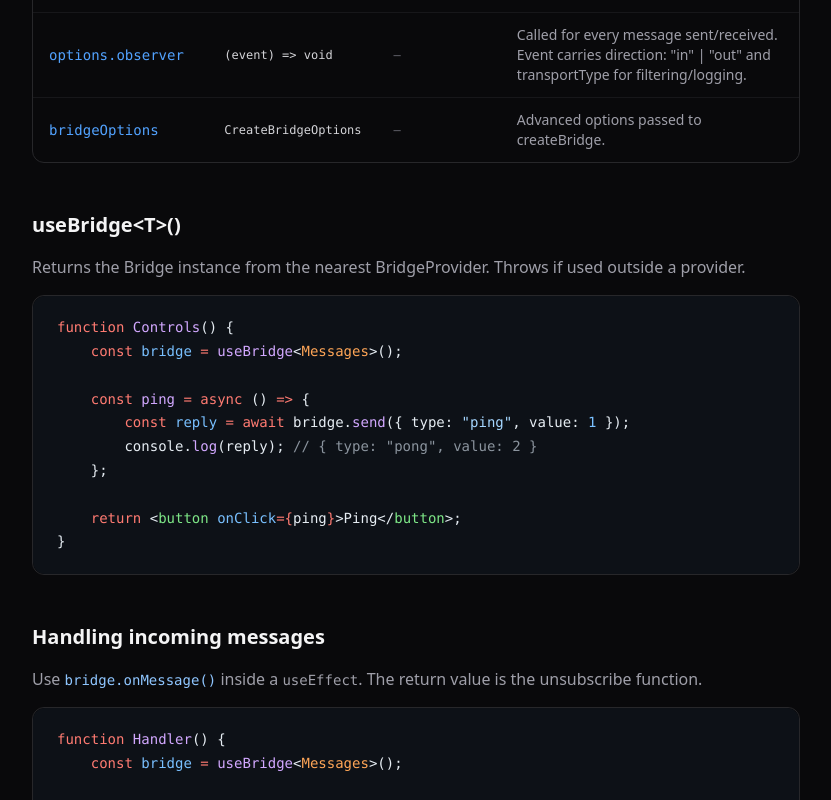
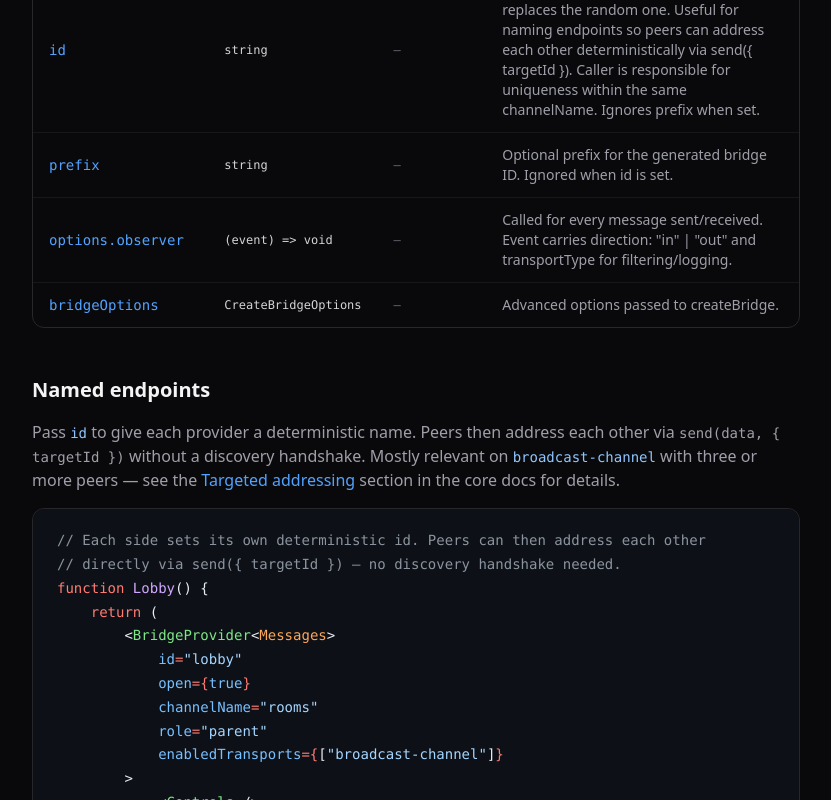
Before and after one commit to mhanzelka/frame-bridge, a Next.js app in the folder apps/web/: page /docs/react-frame-bridge in a window 1280 px wide. Shown: the part 1720-2520 px from the top of the page, without its empty margins (248-1079 px from the left). Built offline with nearby package versions, Linux system fonts and the light colour scheme.

Commit message:
document explicit bridge id and named endpoints in React docs

```diff
--- a/apps/web/app/(main)/docs/frame-bridge/page.tsx
+++ b/apps/web/app/(main)/docs/frame-bridge/page.tsx
@@ -187,7 +187,7 @@ const FrameBridgePage = () => (
             <CodeBlock code={EVENTS} lang="ts" />
         </section>
 
-        <section className="mb-12">
+        <section id="targeted-addressing" className="mb-12">
             <h2 className="mb-4 text-xl font-semibold text-zinc-100">Targeted addressing</h2>
             <p className="mb-4 text-zinc-400">
                 Each bridge has a per-instance{" "}
--- a/apps/web/app/(main)/docs/react-frame-bridge/page.tsx
+++ b/apps/web/app/(main)/docs/react-frame-bridge/page.tsx
@@ -90,6 +90,30 @@ function OpenPopupButton() {
     );
 }`;
 
+const NAMED_ENDPOINTS = `\
+// Each side sets its own deterministic id. Peers can then address each other
+// directly via send({ targetId }) — no discovery handshake needed.
+function Lobby() {
+    return (
+        <BridgeProvider<Messages>
+            id="lobby"
+            open={true}
+            channelName="rooms"
+            role="parent"
+            enabledTransports={["broadcast-channel"]}
+        >
+            <Controls />
+        </BridgeProvider>
+    );
+}
+
+function Controls() {
+    const bridge = useBridge<Messages>();
+    const ping = () =>
+        bridge.send({ type: "ping", value: 1 }, { targetId: "room-42" });
+    return <button onClick={ping}>Ping room-42</button>;
+}`;
+
 const ON_MESSAGE = `\
 function Handler() {
     const bridge = useBridge<Messages>();
@@ -110,7 +134,8 @@ const providerProps = [
     { name: "role", type: '"parent" | "child"', description: "Role of this side." },
     { name: "enabledTransports", type: "TransportType[]", default: '["post-message-channel"]', description: "Which transports to use." },
     { name: "targetOrigin", type: "string", description: 'Required for "post-message-channel".' },
-    { name: "prefix", type: "string", description: "Optional prefix for the bridge ID." },
+    { name: "id", type: "string", description: "Explicit bridge instance id used as-is — replaces the random one. Useful for naming endpoints so peers can address each other deterministically via send({ targetId }). Caller is responsible for uniqueness within the same channelName. Ignores prefix when set." },
+    { name: "prefix", type: "string", description: "Optional prefix for the generated bridge ID. Ignored when id is set." },
     { name: "options.observer", type: "(event) => void", description: 'Called for every message sent/received. Event carries direction: "in" | "out" and transportType for filtering/logging.' },
     { name: "bridgeOptions", type: "CreateBridgeOptions", description: "Advanced options passed to createBridge." },
 ];
@@ -160,6 +185,22 @@ const ReactFrameBridgePage = () => (
                 <CodeBlock code={PROVIDER_EXAMPLE} lang="tsx" />
             </div>
             <ApiTable rows={providerProps} />
+        </section>
+
+        <section className="mb-12">
+            <h2 className="mb-4 text-xl font-semibold text-zinc-100">Named endpoints</h2>
+            <p className="mb-4 text-zinc-400">
+                Pass <code className="font-mono text-sm text-blue-300">id</code> to give each provider a
+                deterministic name. Peers then address each other via{" "}
+                <code className="font-mono text-sm">send(data, &#123; targetId &#125;)</code> without a discovery handshake.
+                Mostly relevant on <code className="font-mono text-sm text-blue-300">broadcast-channel</code> with three or
+                more peers — see the{" "}
+                <a href="/docs/frame-bridge#targeted-addressing" className="text-blue-400 hover:underline">
+                    Targeted addressing
+                </a>{" "}
+                section in the core docs for details.
+            </p>
+            <CodeBlock code={NAMED_ENDPOINTS} lang="tsx" />
         </section>
 
         <section className="mb-12">
```
